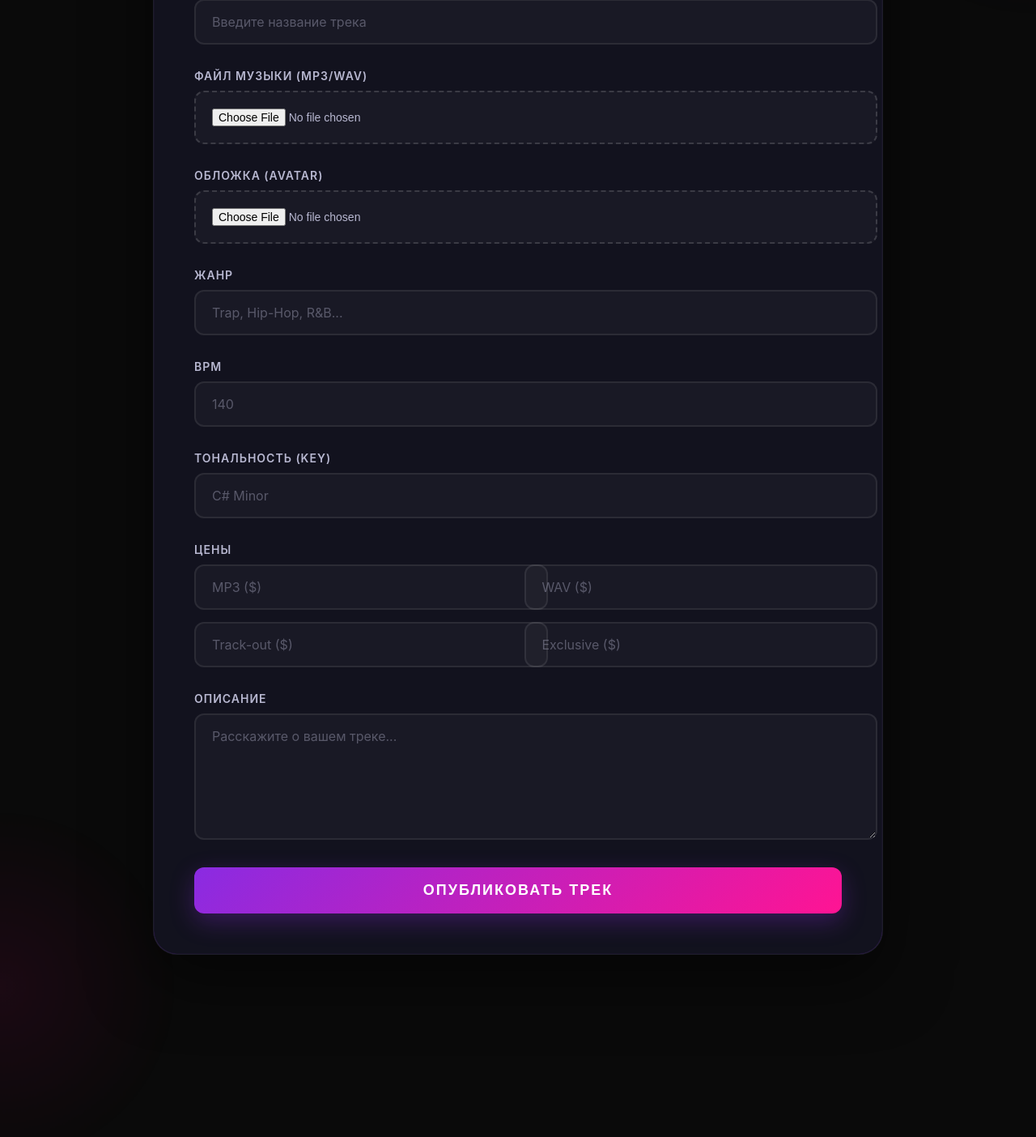
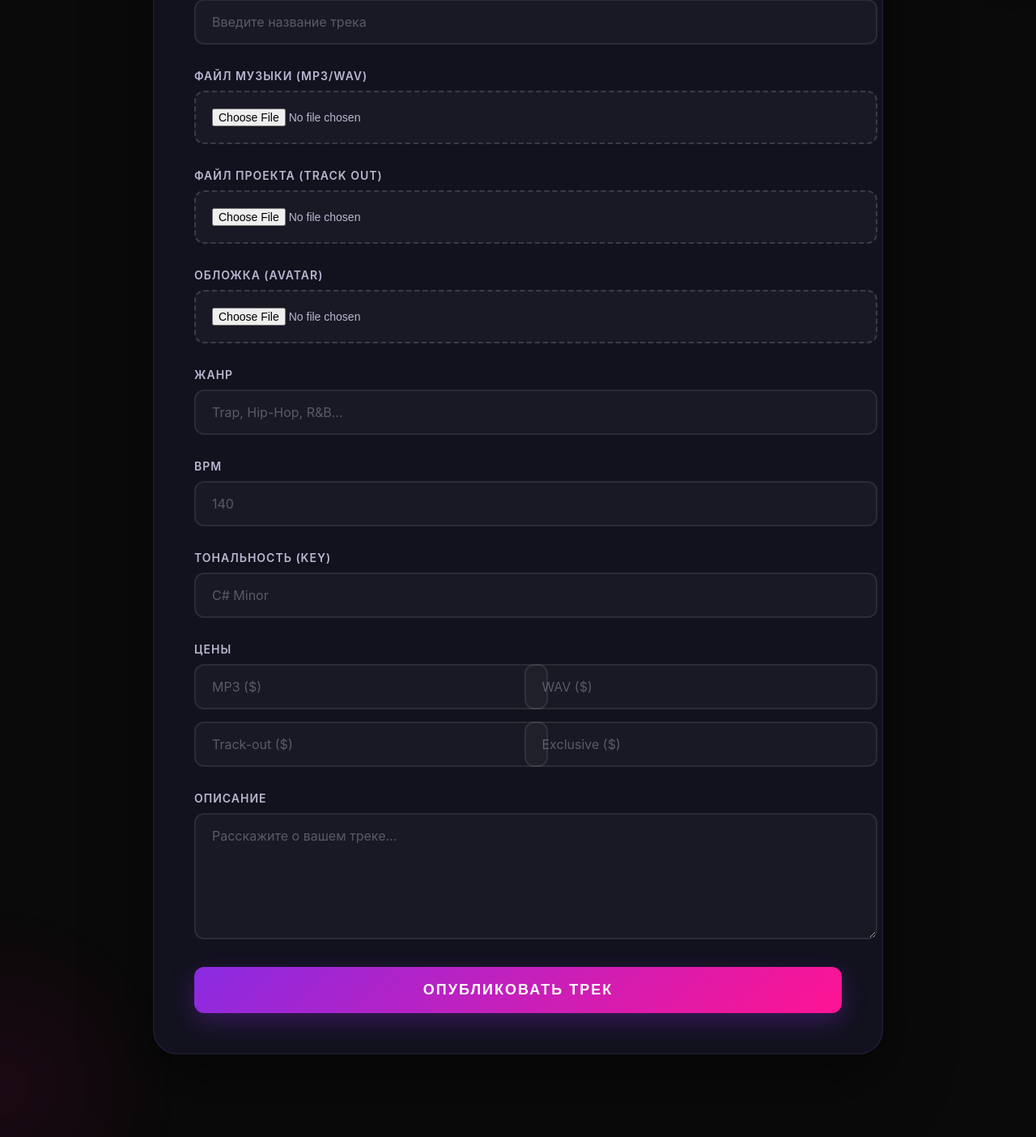
Before and after one commit to PyFullNinja/songsites, a Flask app: template templates/upload.html in a window 1280 px wide; the page is wider, and only the part inside the window is pictured. Shown: the part 301-1705 px from the top of that part at 81% size. Before the commit the page ends 1530 px from the top of that part, so only its background shows below. Run offline with Flask 3, Linux system fonts and the light colour scheme; the template is opened without the code that fills it, so the values that code supplies are empty.

Commit message:
добавил загрузку trackout

```diff
--- a/app/models.py
+++ b/app/models.py
@@ -23,6 +23,7 @@
     id = db.Column(db.Integer, primary_key=True)
     title = db.Column(db.String(200), nullable=False)
     file_path = db.Column(db.String(500), nullable=False)
+    file_path_track_out = db.Column(db.String(500), nullable=True)
     created_at = db.Column(db.DateTime, nullable=False, default=db.func.current_timestamp())
     avatar_path = db.Column(db.String(500), nullable=True)
     price_mp3 = db.Column(db.Float, nullable=True)
--- a/templates/upload.html
+++ b/templates/upload.html
@@ -230,6 +230,11 @@
             </div>
 
             <div class="form-group">
+                <label>Файл проекта (Track Out)</label>
+                <input type="file" name="track_out_file" accept=".zip,.7z,.rar,.tar,.tar.gz,.tar.bz2,.tar.xz">
+            </div>
+
+            <div class="form-group">
                 <label>Обложка (Avatar)</label>
                 <input type="file" name="avatar_file" accept="image/*">
             </div>
```
Also changed, not shown: app/routes/upload.py (+7 -0 lines).
